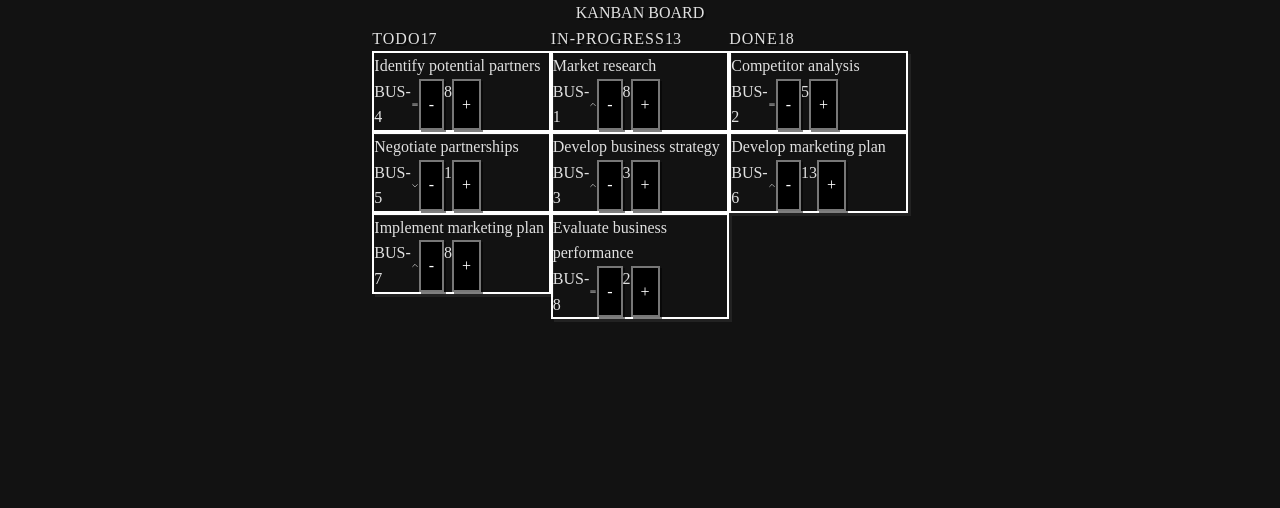
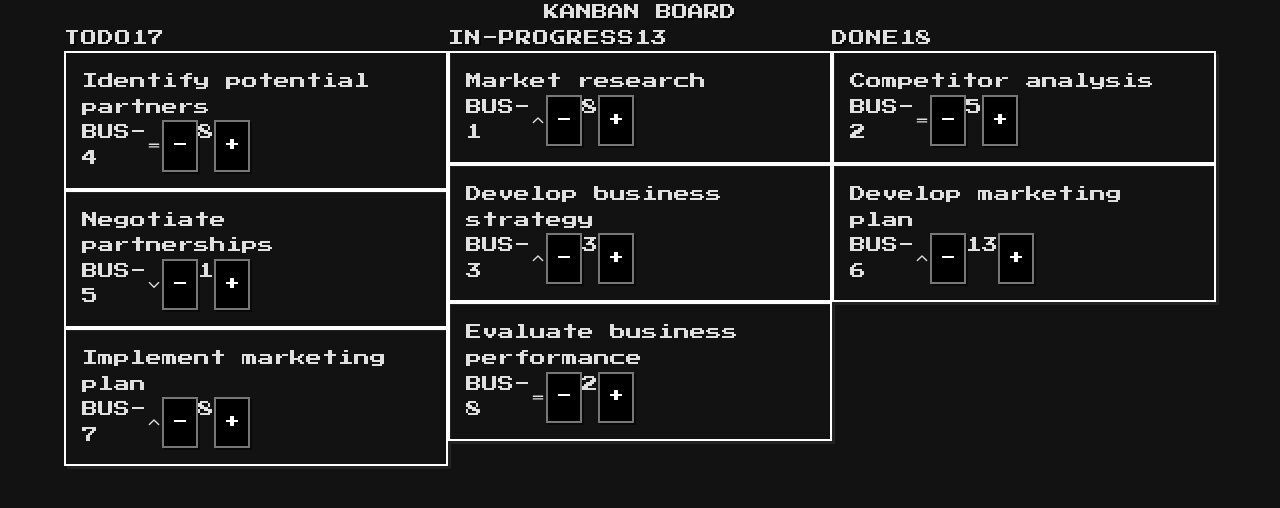
Before and after one commit to aridepai17/KANBAN-BOARD, a React (Vite) app: page / in a window 1280 px wide. Shown: the top 508 px of the page. Built offline with nearby package versions, Linux system fonts and the light colour scheme; data requests are answered from the project's data file.

Commit message:
Production ready

```diff
--- a/index.html
+++ b/index.html
@@ -4,6 +4,7 @@
     <meta charset="UTF-8" />
     <link rel="icon" type="image/svg+xml" href="/vite.svg" />
     <meta name="viewport" content="width=device-width, initial-scale=1.0" />
+    <link href="https://fonts.googleapis.com/css2?family=Press+Start+2P&display=swap" rel="stylesheet">
     <title>Kanban Board</title>
   </head>
   <body>
--- /dev/null
+++ b/public/tasks.json
@@ -0,0 +1,60 @@
+{
+    "tasks": [
+      {
+        "id": "BUS-1",
+        "title": "Market research",
+        "status": "in-progress",
+        "priority": "high",
+        "points": 8
+      },
+      {
+        "id": "BUS-2",
+        "title": "Competitor analysis",
+        "status": "done",
+        "priority": "medium",
+        "points": 5
+      },
+      {
+        "id": "BUS-3",
+        "title": "Develop business strategy",
+        "status": "in-progress",
+        "priority": "high",
+        "points": 3
+      },
+      {
+        "id": "BUS-4",
+        "title": "Identify potential partners",
+        "status": "todo",
+        "priority": "medium",
+        "points": 8
+      },
+      {
+        "id": "BUS-5",
+        "title": "Negotiate partnerships",
+        "status": "todo",
+        "priority": "low",
+        "points": 1
+      },
+      {
+        "id": "BUS-6",
+        "title": "Develop marketing plan",
+        "status": "done",
+        "priority": "high",
+        "points": 13
+      },
+      {
+        "id": "BUS-7",
+        "title": "Implement marketing plan",
+        "status": "todo",
+        "priority": "high",
+        "points": 8
+      },
+      {
+        "id": "BUS-8",
+        "title": "Evaluate business performance",
+        "status": "in-progress",
+        "priority": "medium",
+        "points": 2
+      }
+    ]
+  }
--- a/src/App.tsx
+++ b/src/App.tsx
@@ -14,19 +14,19 @@ function App() {
   })
 
   useEffect(() => {
-    fetch('http://localhost:3000/tasks').then((res) => res.json()).then((data) => {
-      setTasks(data)
+    // Changed fetch URL here
+    fetch('/tasks.json')
+      .then((res) => res.json())
+      .then((data) => {
+        setTasks(data.tasks)
+      })
+      .catch((error) => {
+        console.error('Error fetching tasks:', error)
       })
   }, [])
 
   const updateTask = (task: Task) => {
-    fetch(`http://localhost:3000/tasks/${task.id}`, {
-      method: 'PUT',
-      headers: {
-        'Content-Type': 'application/json'
-      },
-      body: JSON.stringify(task)
-    })
+    // Since tasks.json is static, we just update locally
     const updatedTasks = tasks.map((t) => {
       return t.id === task.id ? task : t
     })
@@ -36,10 +36,10 @@ function App() {
   const handleDrop = (e: React.DragEvent<HTMLDivElement>, status: Status) => {
     e.preventDefault()
     setCurrentlyHoveringOver(null)
-    const id = e.dataTransfer.getData("id")
+    const id = e.dataTransfer.getData('id')
     const task = tasks.find((task) => task.id === id)
-    if(task) {
-      updateTask({...task, status})
+    if (task) {
+      updateTask({ ...task, status })
     }
   }
 
@@ -61,9 +61,11 @@ function App() {
               onDragOver={(e) => e.preventDefault()}
               onDragEnter={() => handleDragEnter(column.status)}
             >
-              <div className="flex justify-between text-2xl p-2 font-bold text-white-500">
+              <div className="flex justify-between text-2xl p-2 font-bold text-gray-700">
                 <h2 className="capitalize text-center w-full">{column.status}</h2>
-                <div className="ml-2">{column.tasks.reduce((total, task) => total + (task?.points || 0), 0)}</div>
+                <div className="ml-2">
+                  {column.tasks.reduce((total, task) => total + (task?.points || 0), 0)}
+                </div>
               </div>
               <div className={`h-full p-2 ${currentlyHoveringOver === column.status ? 'bg-gray-200' : ''}`}>
                 {column.tasks.map((task) => (
--- a/src/index.css
+++ b/src/index.css
@@ -3,8 +3,6 @@
 @tailwind components;
 @tailwind utilities;
 
-/* Import Press Start 2P font */
-@import url('https://fonts.googleapis.com/css2?family=Press+Start+2P&display=swap');
 
 /* Custom styles */
 body {
@@ -44,6 +42,7 @@ button:active {
 .border {
   border: 2px solid #ffffff;
   box-shadow: 3px 3px 0px #222;
+  padding: 1rem;
 }
 
 /* Status column styling */
```
Lines whose indentation alone changed are shown as unchanged.
